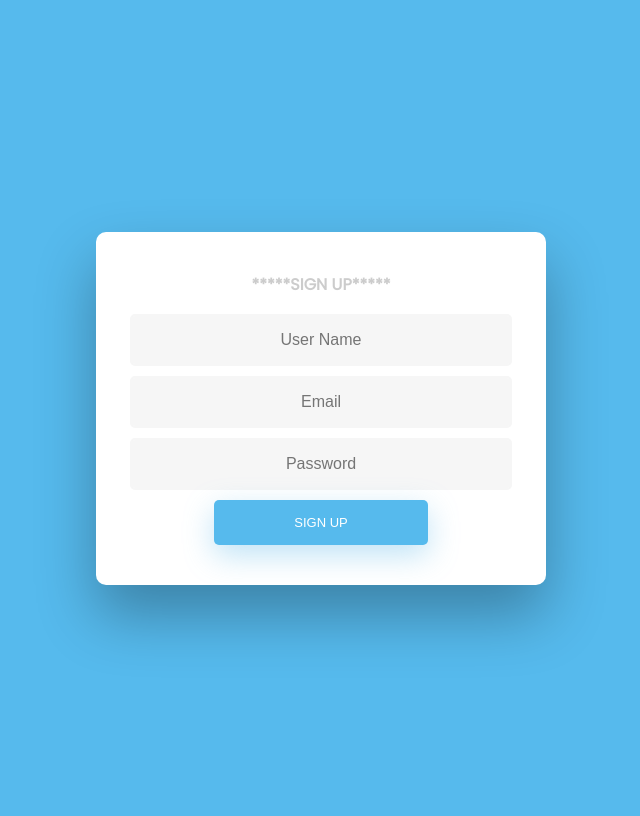
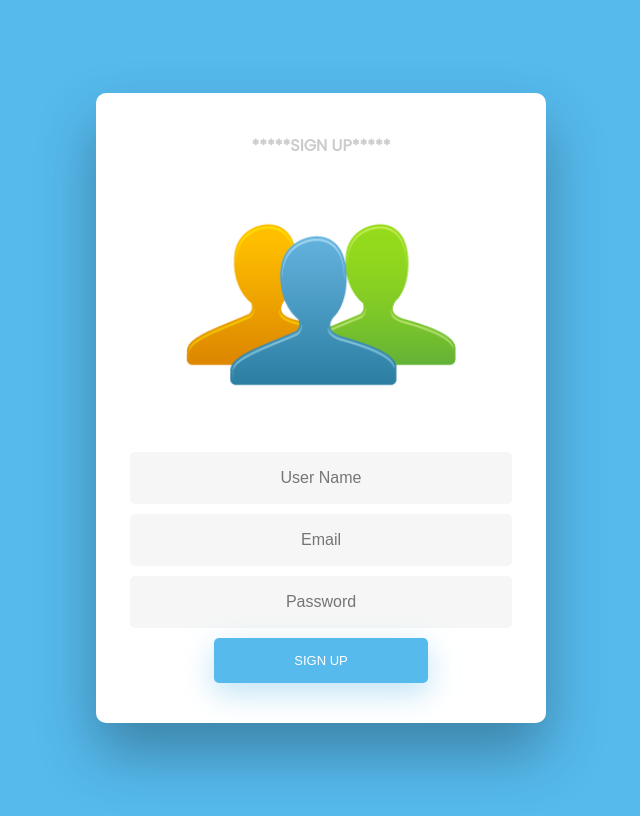
Before and after one commit to MishanCool/MEAN-Register, an Angular app in the folder client/angularWeb/: page /signup in a window 1280 px wide. Shown: the whole page, without its empty margins (319-959 px from the left). Built offline with nearby package versions, Linux system fonts and the light colour scheme.

Commit message:
Add image

```diff
--- a/client/angularWeb/src/app/components/user/sign-up/sign-up.component.html
+++ b/client/angularWeb/src/app/components/user/sign-up/sign-up.component.html
@@ -1,3 +1,7 @@
+<div>
+  <img src="../../../../assets/img/users2.png" id="icon" alt="Users Icon">
+</div>
+
 <form #signUpForm="ngForm" (ngSubmit)="signUpForm.valid && onSubmit(signUpForm)">
   <input type="text" #username="ngModel" [(ngModel)]="userService.selectedUser.username" name="username" placeholder="User Name"
   required [ngClass]="{'invalid-textbox' :signUpForm.submitted && !email.valid}">
```
Also changed, not shown: client/angularWeb/src/assets/img/users2.png (added).
